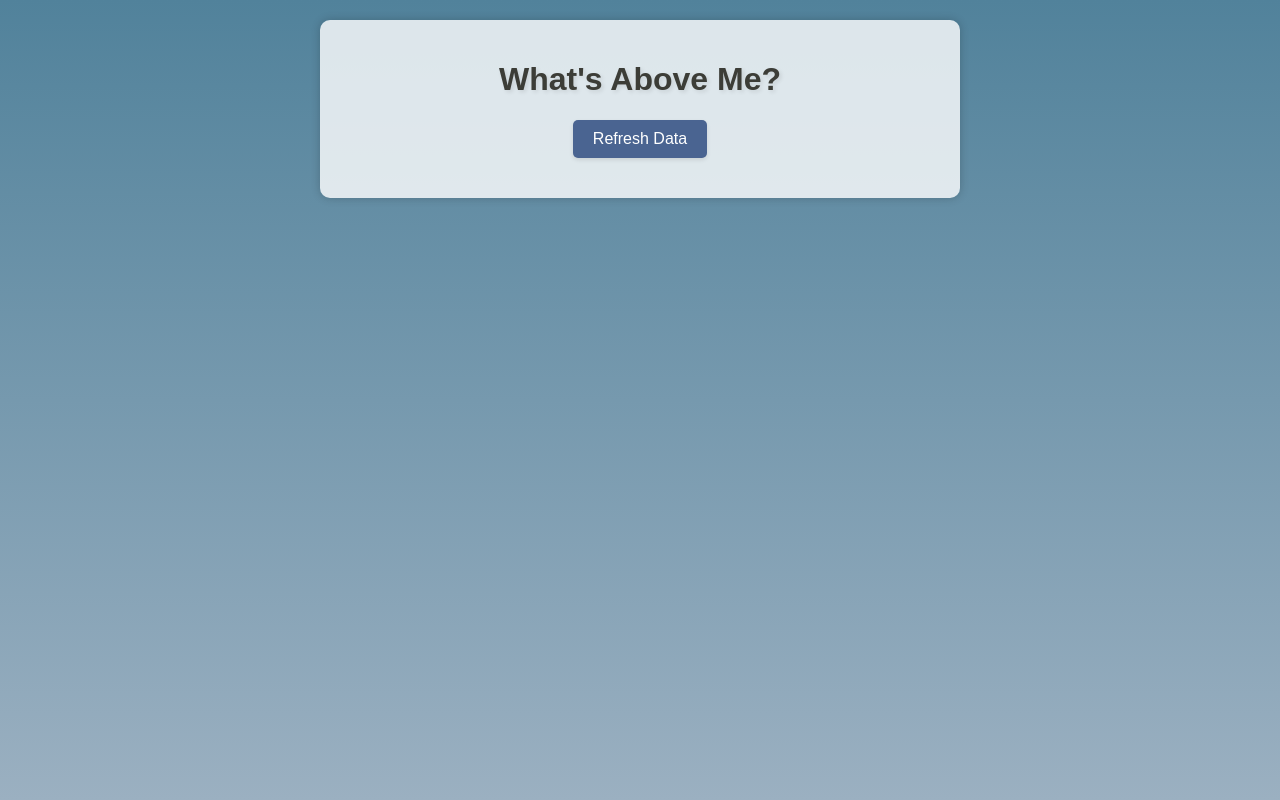
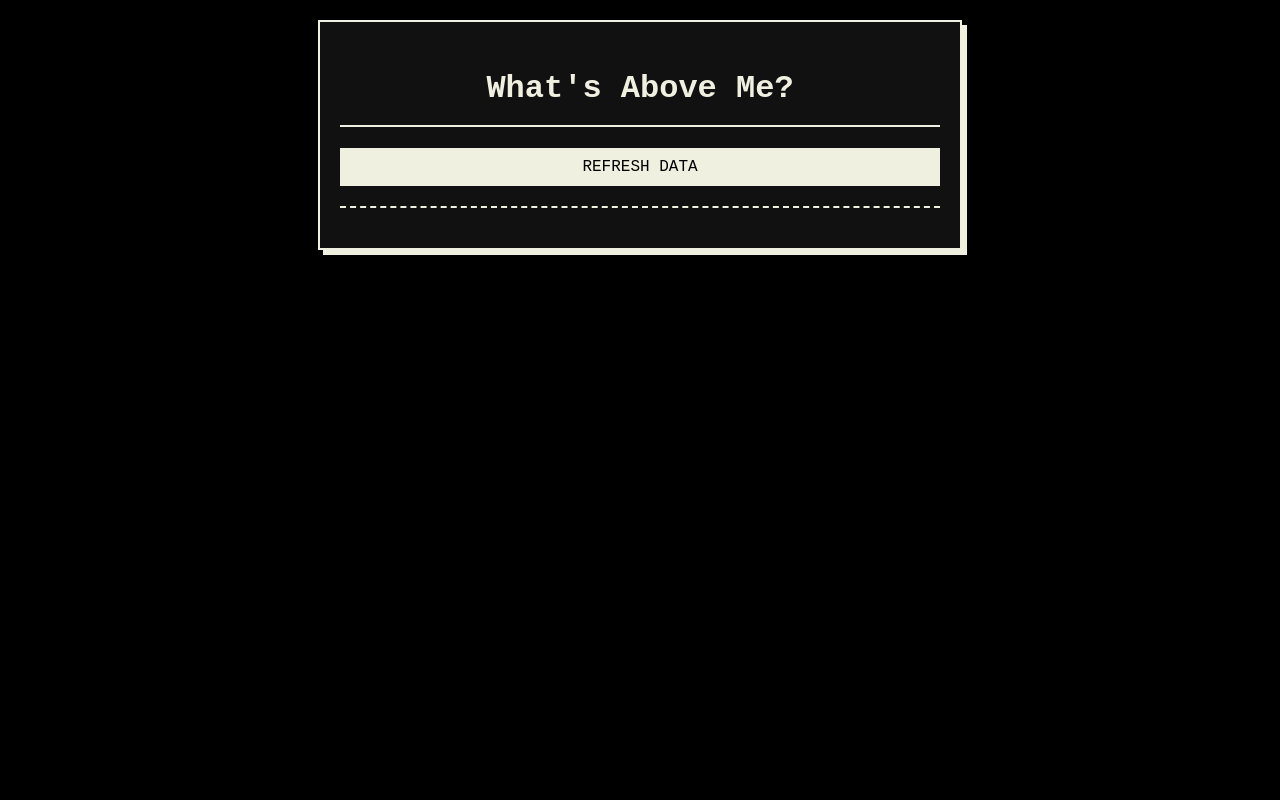
Before and after one commit to joontz/whatsabove, a Flask app: page / in a window 1280 px wide. Run offline with Flask 3, Linux system fonts and the light colour scheme.

Commit message:
refreshed style

```diff
--- a/templates/landing.html
+++ b/templates/landing.html
@@ -13,79 +13,63 @@
     <meta property="og:type" content="website" />
     <title>What's Above Me</title>
     <style>
-      html,
       body {
-        height: 100%;
+        font-family: 'Courier New', Courier, monospace;
+        background-color: #000000;
+        color: #f0f0e0;
+        line-height: 1.6;
         margin: 0;
-        padding: 0;
-        overflow: hidden;
+        padding: 20px;
       }
-      body {
-        font-family: Arial, sans-serif;
-        background: linear-gradient(to bottom, #51829b, #9bb0c1);
-        display: flex;
-        justify-content: center;
-        align-items: center;
-      }
-      .scroll-container {
-        width: 100%;
-        height: 100%;
-        overflow-y: auto;
-        display: flex;
-        justify-content: center;
-        align-items: flex-start; /* Changed from center to flex-start */
+      .container {
+        max-width: 600px;
+        margin: 0 auto;
+        background-color: #111111;
         padding: 20px;
-        box-sizing: border-box;
-      }
-      #content {
-        background-color: rgba(255, 255, 255, 0.8);
-        padding: 20px;
-        border-radius: 10px;
-        box-shadow: 0 0 10px rgba(0, 0, 0, 0.2);
-        text-align: center;
-        z-index: 10;
-        max-height: 80vh;
-        width: 100%;
-        max-width: 600px;
-        display: flex;
-        flex-direction: column;
+        border: 2px solid #f0f0e0;
+        box-shadow: 5px 5px 0 #f0f0e0;
       }
       h1 {
-        color: #3c3d37;
-        text-shadow: 2px 2px 4px rgba(0, 0, 0, 0.1);
+        text-align: center;
+        color: #f0f0e0;
+        border-bottom: 2px solid #f0f0e0;
+        padding-bottom: 10px;
       }
-      h2 {
-        color: #3c3d37;
+      #refreshButton {
+        display: block;
+        width: 100%;
+        padding: 10px;
+        background-color: #f0f0e0;
+        color: #000000;
+        border: none;
+        cursor: pointer;
+        font-family: 'Courier New', Courier, monospace;
+        font-size: 16px;
+        margin-bottom: 20px;
       }
-      p {
-        font-size: 18px;
-        color: #3c3d37;
+      #refreshButton:hover {
+        background-color: #d0d0c0;
       }
-      .error {
-        color: #b71c1c;
-        font-weight: bold;
+      #flightList {
+        border-top: 2px dashed #f0f0e0;
+        padding-top: 20px;
+      }
+      #flightList p {
+        margin-bottom: 10px;
       }
       a {
-        color: #4a6491;
+        color: #00FF00;
         text-decoration: none;
-        font-weight: bold;
       }
       a:hover {
         text-decoration: underline;
       }
-      #flightList {
-        overflow-y: auto;
-        max-height: calc(
-          80vh - 150px
-        ); /* Adjust based on your title and button height */
-        padding: 0 20px;
-      }
       .loader {
-        border: 5px solid #f3f3f3;
-        border-top: 5px solid #3498db;
+        border: 5px solid #f0f0e0;
+        border-top: 5px solid #000000;
         border-radius: 50%;
-        width: 50px;
-        height: 50px;
+        width: 40px;
+        height: 40px;
         animation: spin 1s linear infinite;
         margin: 20px auto;
       }
@@ -97,73 +81,25 @@
           transform: rotate(360deg);
         }
       }
-      #content {
-        background-color: rgba(255, 255, 255, 0.8);
-        padding: 20px;
-        border-radius: 10px;
-        box-shadow: 0 0 10px rgba(0, 0, 0, 0.2);
-        text-align: center;
-        z-index: 10;
-        max-height: 80vh;
-        width: 100%;
-        max-width: 600px;
-        display: flex;
-        flex-direction: column;
-      }
-
-      #flightList {
-        overflow-y: auto;
-        max-height: calc(
-          80vh - 150px
-        ); /* Adjust based on your title and button height */
-        padding: 0 20px;
-      }
-
-      #refreshButton {
-        background-color: #4a6491;
-        color: white;
-        border: none;
-        padding: 10px 20px;
-        border-radius: 5px;
-        font-size: 16px;
-        cursor: pointer;
-        transition: background-color 0.3s ease;
-        box-shadow: 0 2px 4px rgba(0, 0, 0, 0.1);
-        margin-bottom: 20px;
-        align-self: center; /* Center the button within the flex container */
-      }
-
-      #refreshButton:hover {
-        background-color: #3c5279;
-      }
-
-      #refreshButton:active {
-        background-color: #2e4060;
-        transform: translateY(1px);
-      }
-
-      #refreshButton:focus {
-        outline: none;
-        box-shadow: 0 0 0 3px rgba(74, 100, 145, 0.3);
+      .error {
+        color: #ff6666;
+        font-weight: bold;
       }
     </style>
   </head>
   <body>
-    <div class="scroll-container">
-      <div id="content">
-        <h1>What's Above Me?</h1>
-        <button id="refreshButton" onclick="getLocation()">Refresh Data</button>
-
-        <div id="flightList"></div>
-      </div>
+    <div class="container">
+      <h1>What's Above Me?</h1>
+      <button id="refreshButton" onclick="getLocation()">REFRESH DATA</button>
+      <div id="flightList"></div>
     </div>
 
     <script>
+      // The JavaScript remains the same as in the previous version
       const flightListElement = document.getElementById('flightList');
 
       function showLoading() {
-        flightListElement.innerHTML =
-          '<div class="loader"></div>';
+        flightListElement.innerHTML = '<div class="loader"></div>';
       }
 
       function getLocation() {
```
